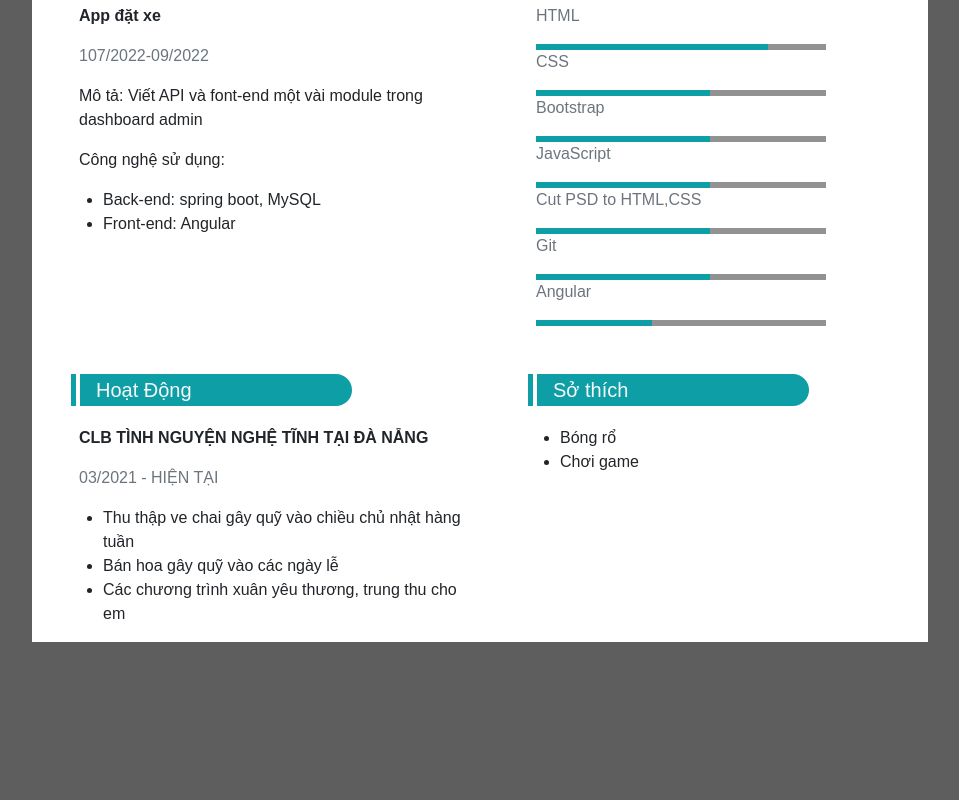
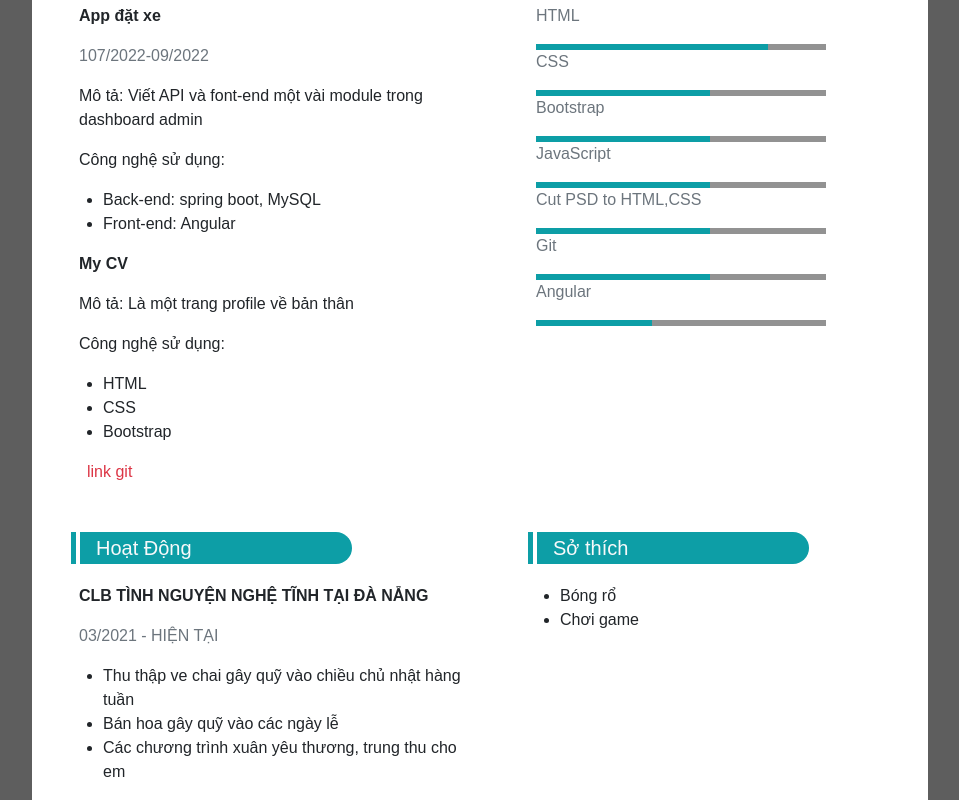
Before and after one commit to PhanKien02/Kien_CV, a plain HTML site: page index.html in a window 1280 px wide. Shown: the part 733-1533 px from the top of the page, without its empty margins (160-1119 px from the left). Before the commit the page ends 1375 px from the top, so only its background shows below. Drawn offline with nearby package versions, Linux system fonts and the light colour scheme.

Commit message:
add my project

```diff
--- a/index.html
+++ b/index.html
@@ -2,7 +2,7 @@
 <html lang="en">
 <head>
             <meta charset="UTF-8" />
-            <meta http-equiv="X-UA-Compatible" content="IE=edge" />
+            <meta http-equiv="X-UA-Compatible" content="IE=edge"/>
             <meta
                 name="viewport"
                 content="width=device-width, initial-scale=1.0" />
@@ -21,7 +21,7 @@
                             <img src="./avatar.png" alt="avatar" />
                     </div>
                 </div>
-                <div class="col-md-6 mt-5">
+                <div class="col-md-6 mt-5 ">
                     <div class="row">
                         <h1 class="full-name">
                             <strong>PHAN ĐỨC KIÊN</strong></h1>
@@ -120,6 +120,17 @@
                         <li>Front-end: Angular</li>
                     </ul>
                 </div>
+                <div class="main__item__information ml-2">
+                    <p class="information-title"><strong>My CV</strong></p>
+                    <p>Mô tả: Là một trang profile về bản thân</p>
+                    <p>Công nghệ sử dụng:</p>
+                    <ul class="ml-4">
+                        <li>HTML</li>
+                        <li>CSS</li>
+                        <li>Bootstrap</li>
+                    </ul>
+                    <a class="text-danger ml-2" href="https://github.com/PhanKien02/Kien_CV.git" target="_blank">link git</a>
+                </div>
             </div>
             <div class="main__item">
                 <div class="main__item__shape d-flex">
```
Also changed, not shown: index.css (line endings or trailing spaces).
